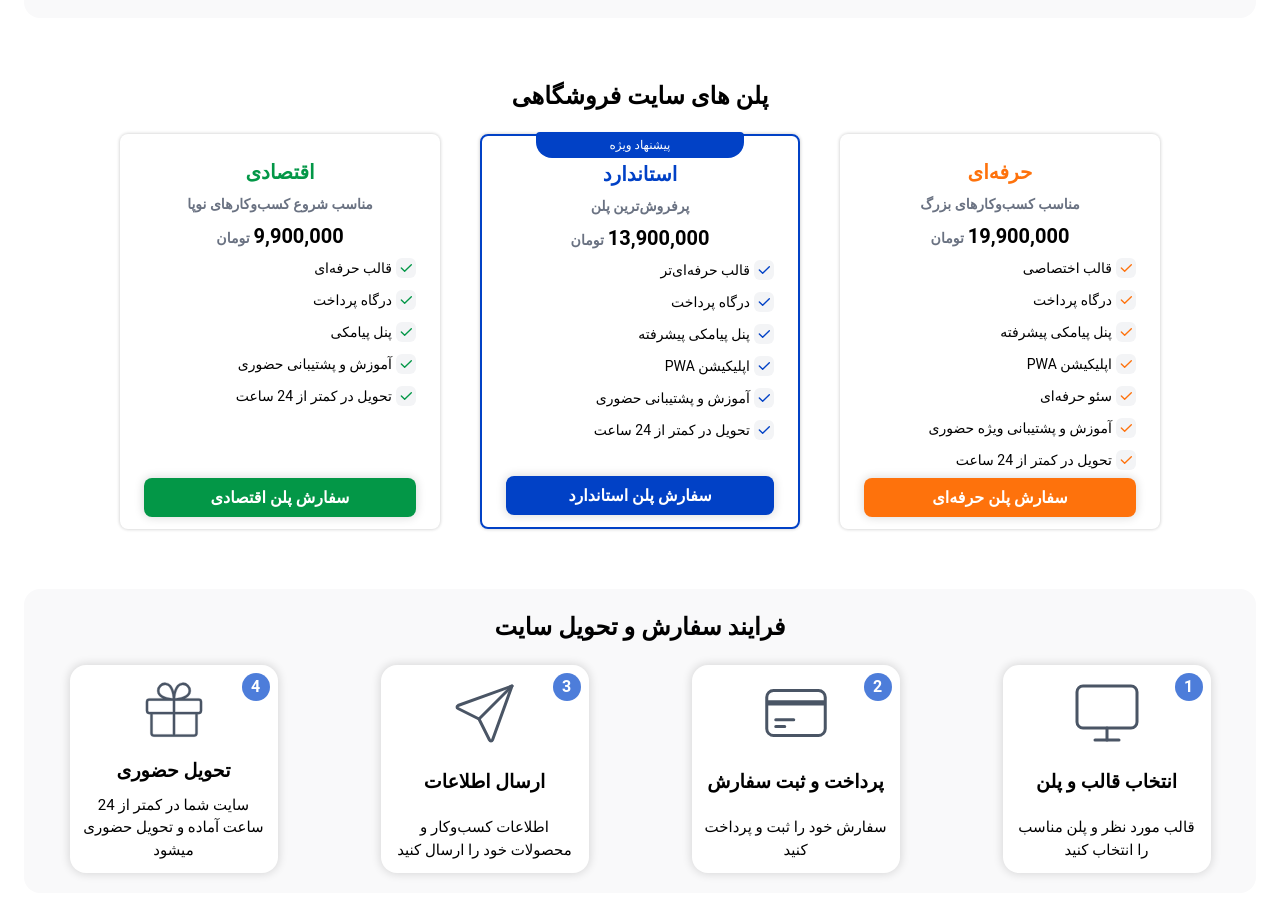
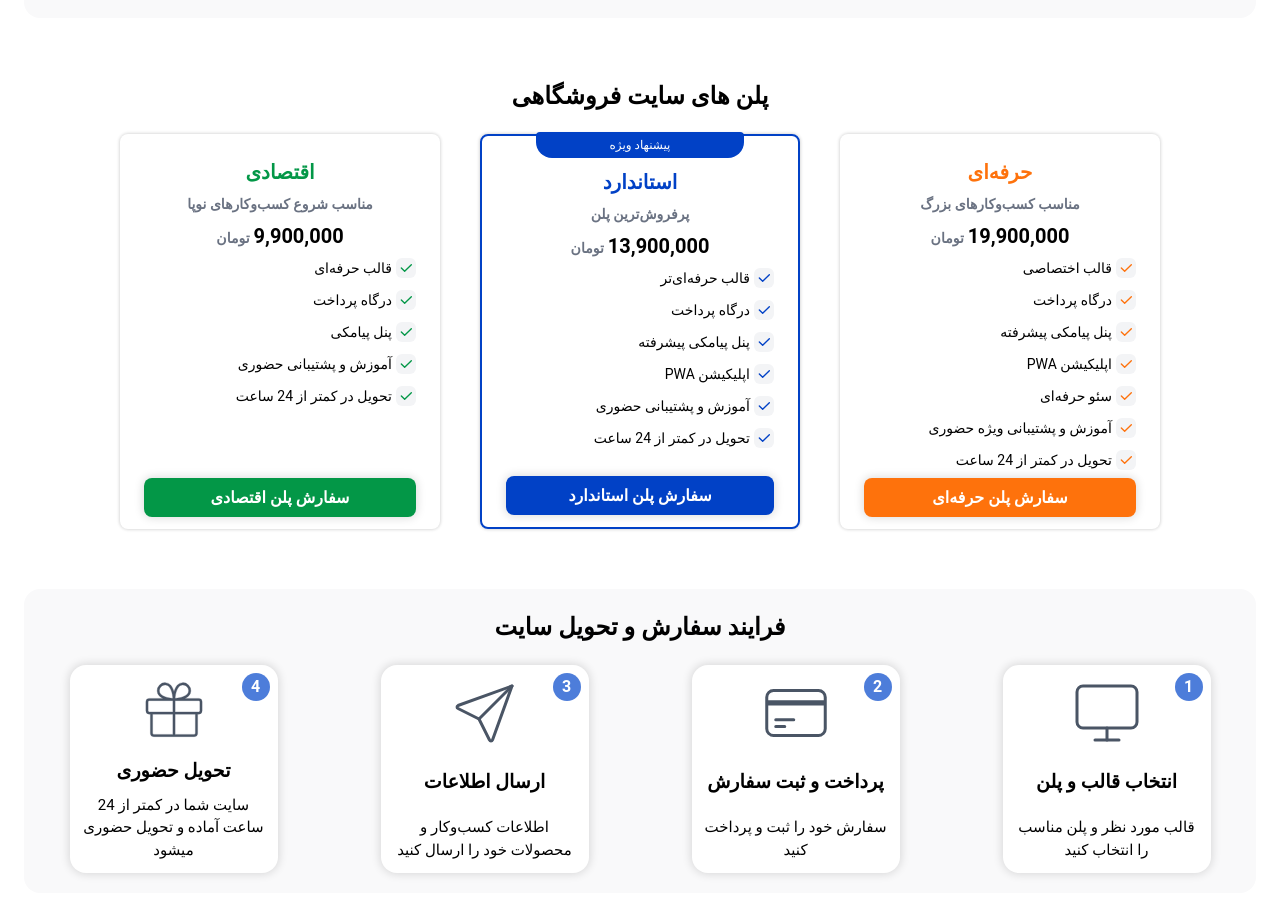
Before and after one commit to MohammadSoleimanikia/webetom, a Next.js app: page / in a window 1280 px wide. Shown: the part 2821-3737 px from the top of the page. Built offline with nearby package versions, Linux system fonts and the light colour scheme; what @mui/material-nextjs would draw is missing.

Commit message:
style:add more padding to special card

```diff
--- a/src/sections/plans/PlanCard.tsx
+++ b/src/sections/plans/PlanCard.tsx
@@ -11,7 +11,7 @@ export default function PlanCard({ plan }: Props) {
       className={clsx(
         "shadow-card-extra-small relative flex flex-col items-center rounded-lg",
         "w-full max-w-80 gap-2 p-6 pb-3",
-        plan.isSpecial && "border-primary border-2",
+        plan.isSpecial && "border-primary pt-8 border-2",
       )}
     >
       {/* special header */}
```
